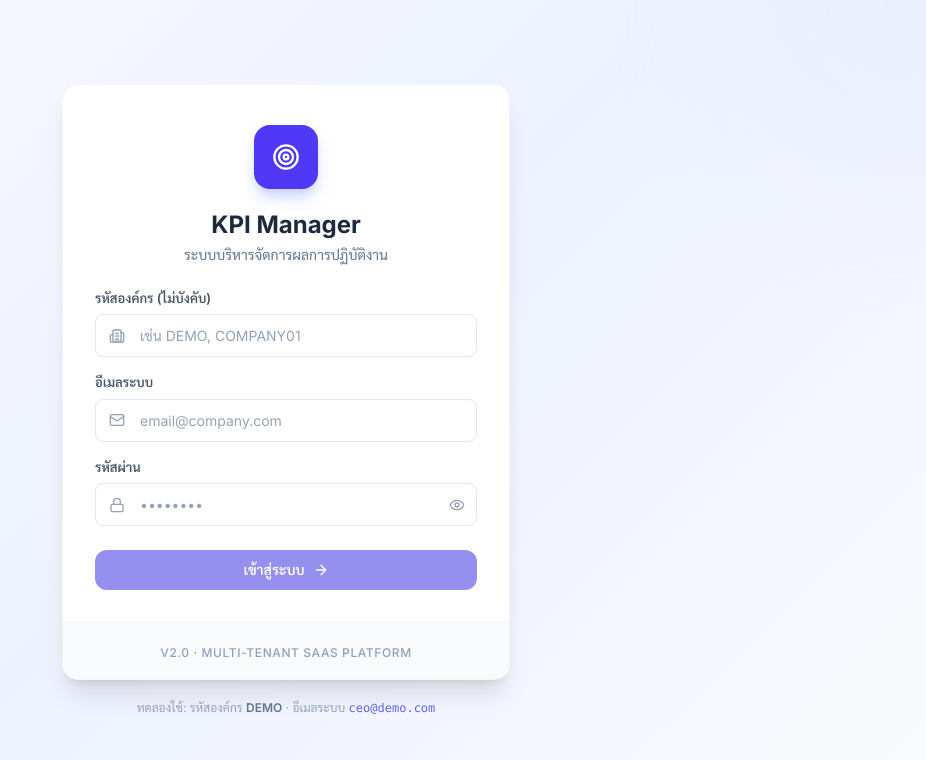
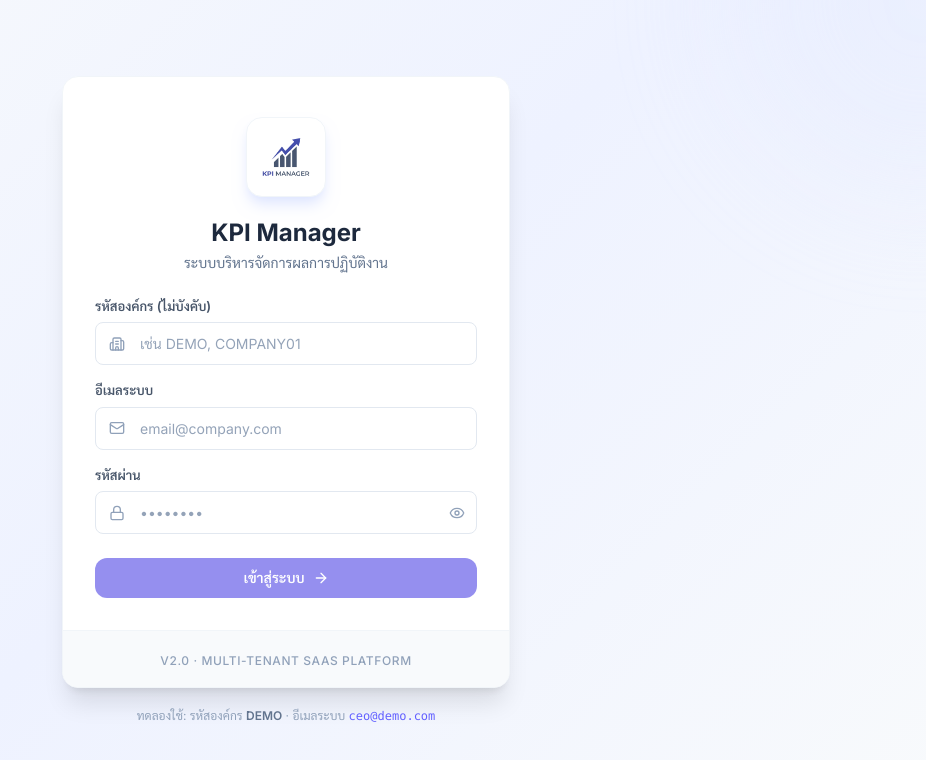
Before and after one commit to Comnarin/KPI-Frontend, a Next.js app: page /login in a window 1280 px wide. Shown: the top 760 px of the page, without its empty margins (354-1280 px from the left). Built offline with nearby package versions, Linux system fonts and the light colour scheme.

Commit message:
configuation feature

```diff
--- a/src/app/evaluation/_components/EvaluationView.tsx
+++ b/src/app/evaluation/_components/EvaluationView.tsx
@@ -342,7 +342,7 @@
   const isCEO = user?.role === 'CEO' || user?.role === 'SUPERADMIN';
   const isHR = user?.role === 'HR';
   const isHead = user?.role === 'HEAD_OF_DEPT';
-  const canSeeAll = isCEO || isHR;
+  const canSeeAll = isCEO;
 
   // ── New Evaluation Modal state ────────────────────────
   const [modalOpen, setModalOpen] = useState(false);
--- a/src/app/login/page.tsx
+++ b/src/app/login/page.tsx
@@ -50,8 +50,8 @@
         <div className="bg-white rounded-2xl shadow-xl border border-slate-100 overflow-hidden">
           {/* Header */}
           <div className="pt-10 pb-6 px-8 text-center">
-            <div className="inline-flex items-center justify-center w-16 h-16 bg-indigo-600 rounded-2xl mb-5 shadow-lg shadow-indigo-200">
-              <Target size={28} className="text-white" />
+            <div className="inline-flex items-center justify-center w-20 h-20 bg-white rounded-2xl mb-5 shadow-lg shadow-indigo-100 p-1 border border-slate-100 overflow-hidden">
+              <img src="/logo.png" alt="KPI Manager Logo" className="w-full h-full object-cover rounded-xl" />
             </div>
             <h1 className="text-2xl font-bold text-slate-800">{t('login.title')}</h1>
             <p className="text-slate-500 text-sm mt-1">{t('login.description')}</p>
--- a/src/shared/components/Sidebar.tsx
+++ b/src/shared/components/Sidebar.tsx
@@ -67,8 +67,8 @@
       {/* Logo */}
       <div className="px-6 pt-6 pb-4">
         <div className="flex items-center gap-3">
-          <div className="w-9 h-9 rounded-xl bg-indigo-500 flex items-center justify-center">
-            <Target size={18} className="text-white" />
+          <div className="w-10 h-10 rounded-xl bg-white overflow-hidden flex items-center justify-center shadow-sm border border-slate-700/50">
+            <img src="/logo.png" alt="Logo" className="w-full h-full object-cover" />
           </div>
           <div>
             <div className="text-white font-bold text-sm">{t('app.name')}</div>
```
Also changed, not shown: public/logo.png (added).
